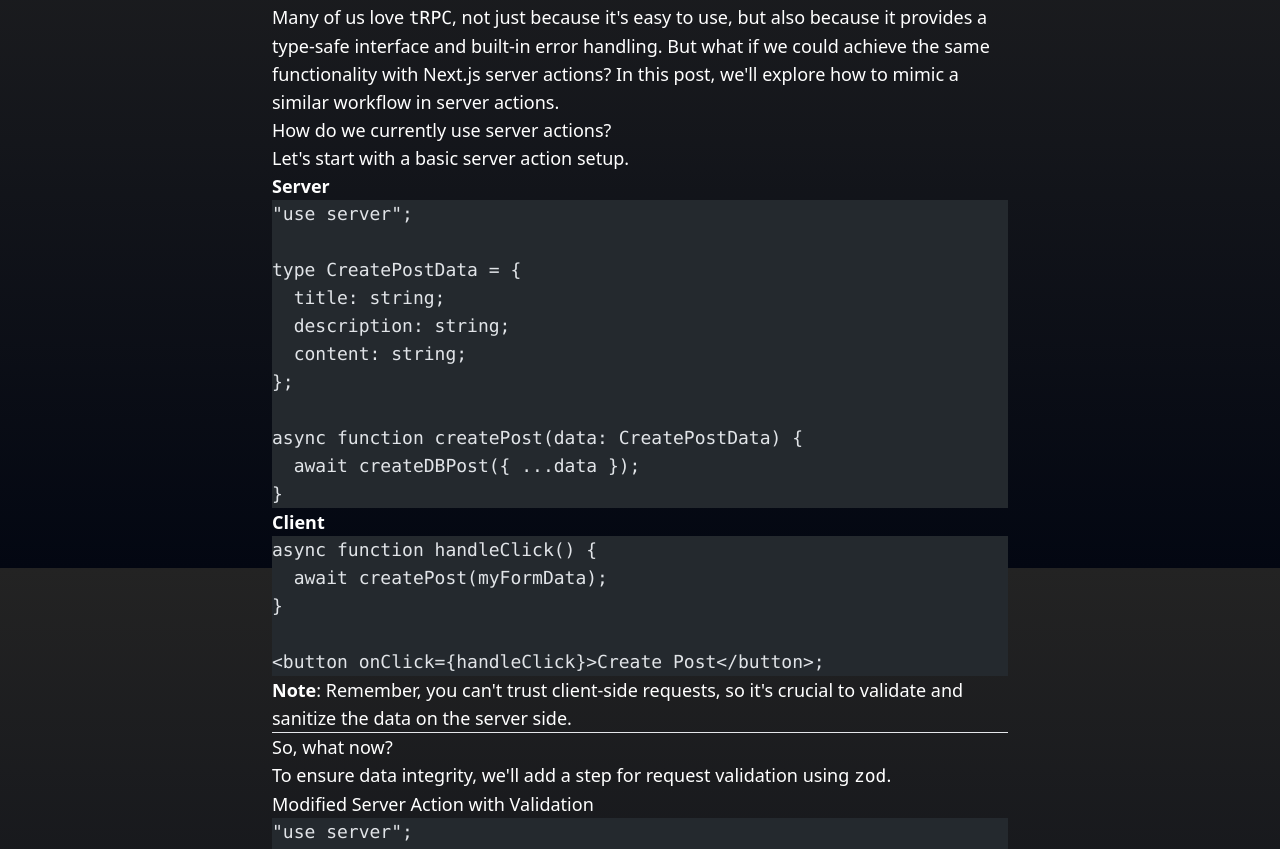
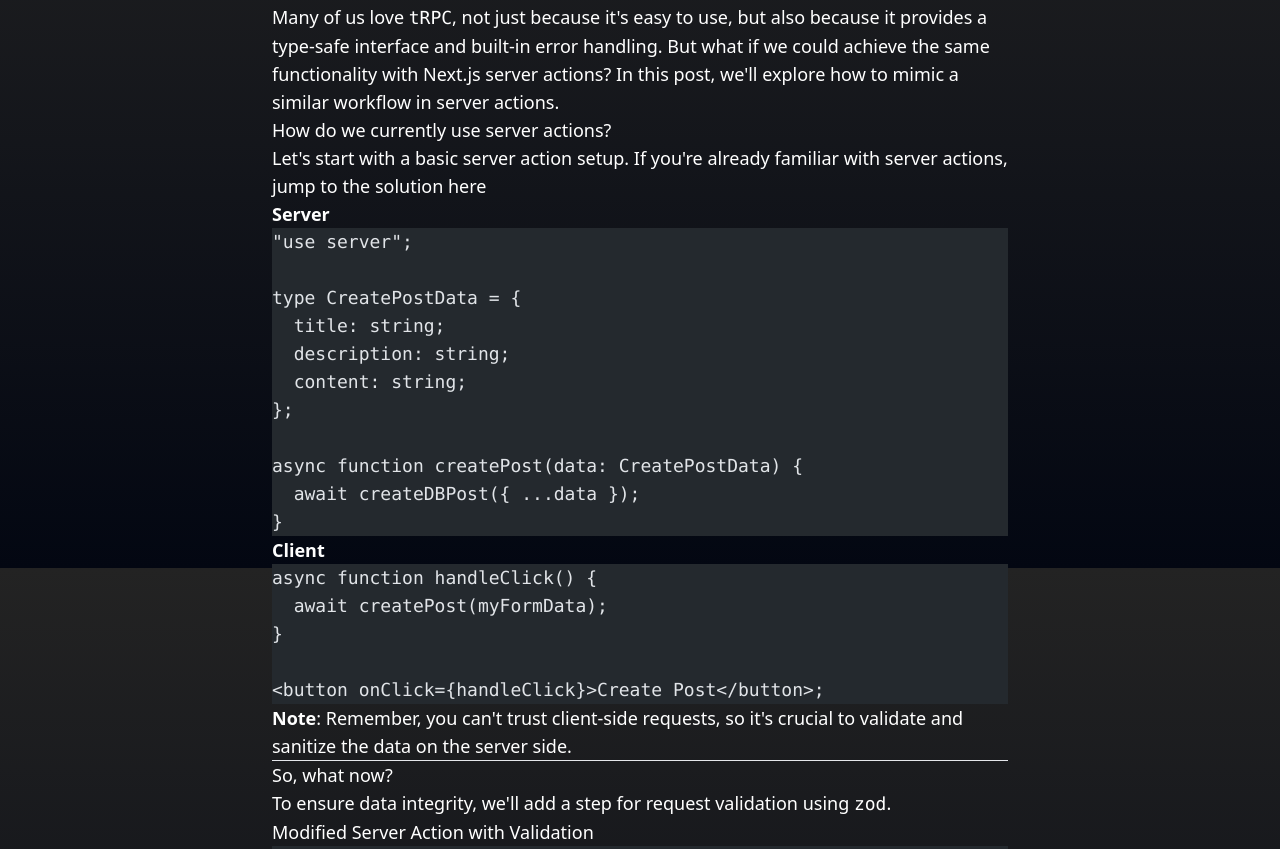
Before and after one commit to Wiper-R/seekh-code-blog, an Astro site: page /blog/server-actions-pattern in a window 1280 px wide. Shown: the part 1032-1881 px from the top of the page. Built offline with nearby package versions, Linux system fonts and the light colour scheme; Astro itself is replaced by a stand-in of ours; some packages are replaced by stand-ins of ours; code samples lack their colours.

Commit message:
chore(blog): add solution reference

````diff
--- a/src/content/blog/server-actions-pattern/index.mdx
+++ b/src/content/blog/server-actions-pattern/index.mdx
@@ -10,7 +10,7 @@ Many of us love `tRPC`, not just because it's easy to use, but also because it p
 
 ## How do we currently use server actions?
 
-Let's start with a basic server action setup.
+Let's start with a basic server action setup. If you're already familiar with server actions, jump to the [solution here](#the-solution-a-server-action-wrapper)
 
 ### **Server**
 
@@ -97,8 +97,6 @@ return { success: false, error: "Error message" };
 ```
 
 But repeating this pattern in complex server actions can get tedious. A more reusable approach is needed.
-
----
 
 ## The Solution: A Server Action Wrapper
 
````
